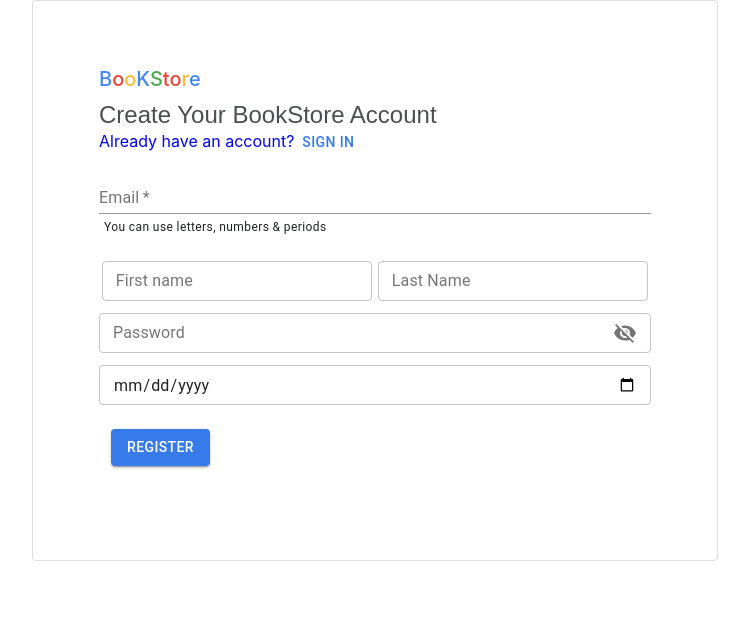
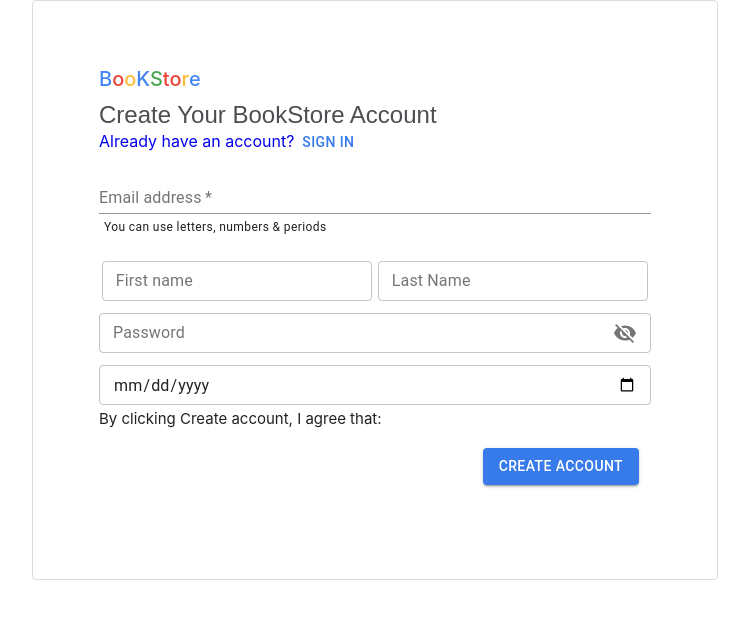
Before and after one commit to itsamanverma/BookStore_forntEnd, a React (Create React App) app: page /register in a window 1280 px wide. Shown: the top 618 px of the page, without its empty margins (265-1014 px from the left). Built offline with nearby package versions, Linux system fonts and the light colour scheme.

Commit message:
register almost complete

```diff
--- a/src/Pages/Register/Register.css
+++ b/src/Pages/Register/Register.css
@@ -18,7 +18,7 @@
 .buttonHead {
     display: flex;
     flex-direction: row;
-    justify-content: space-between;
+    justify-content: flex-end;
     padding: 20px 12px;
 }
 .signInButton {
@@ -27,6 +27,18 @@
 .RegisterButton {
     background-color: #377ae9 !important;
     color: white !important;
+    outline: none;
+    cursor: pointer;
+    border: 2px solid #ccc;
+    font-family: inherit;
+    font-size: 1.2em;
+    font-weight: bold;
+    padding: 5px 10px;
+    border-radius: 10px;
+    box-shadow: 2px 2px 2px #eeeccc;
+}
+.content-line{
+    font-size: 15px;
 }
 .error {
     color: #f44336;
--- a/src/Pages/Register/Register.jsx
+++ b/src/Pages/Register/Register.jsx
@@ -194,7 +194,7 @@ class Register extends Component {
                         margin={'dense'}
                         style={{ width: '99%' }}
                         placeholder={'Enter Your Email'}
-                        label={'Email'}
+                        label={'Email address'}
                         onChange={this.getDataFromInput}
                         required={true}
                         autoComplete='off'
@@ -272,10 +272,13 @@ class Register extends Component {
                     autoComplete='off' />
                   <span className='error'>{this.state.error.dob}</span>
                 </div>
+                    <div className="content-line">
+                    <span>By clicking Create account, I agree that:</span>
+                    </div>
                     <div className="buttonHead ">
-                            <Button variant="contained" onClick={this.register} className="RegisterButton">
-                                    Register
-                            </Button>
+                        <Button variant="contained" onClick={this.register} className="RegisterButton">
+                                Create account
+                        </Button>
                     </div>
                 </div>
             </div>
```
